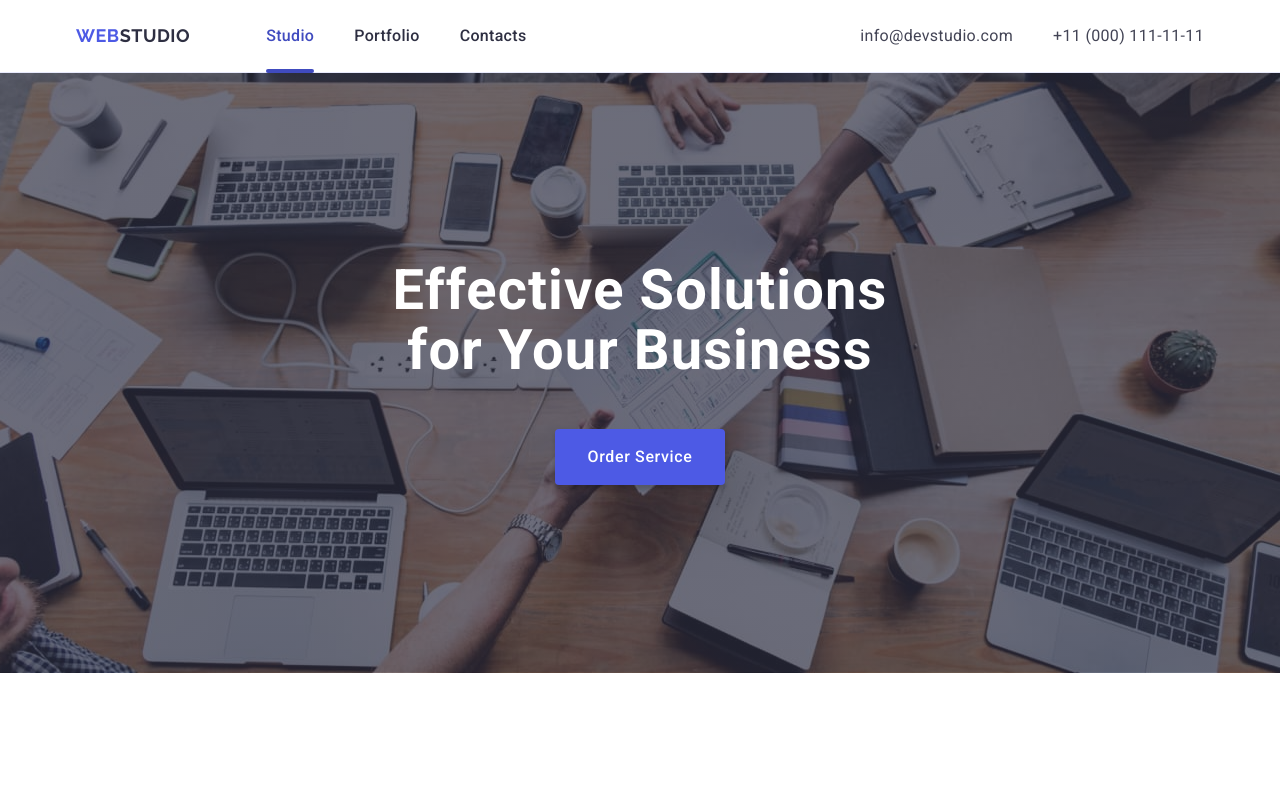
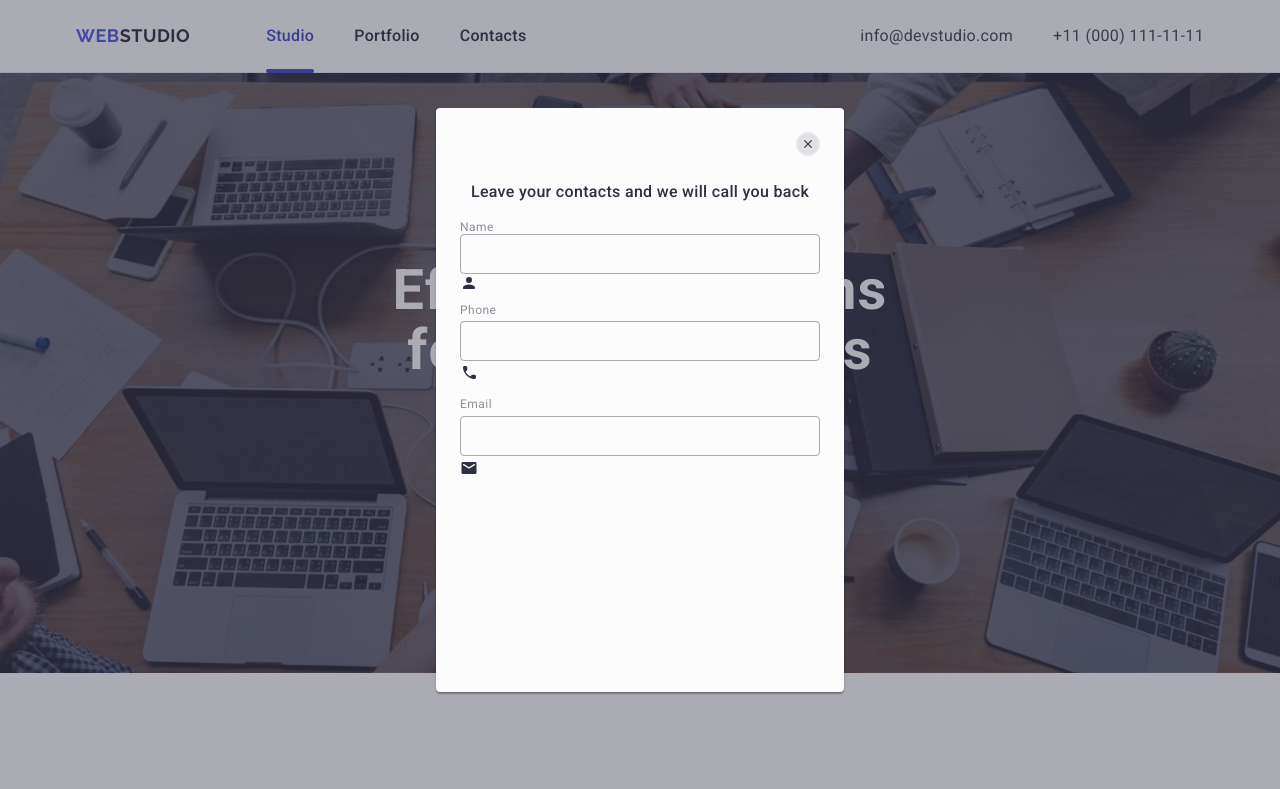
Before and after one commit to Nadiia-Yuce/goit-markup-hw-05, a plain HTML site: page index.html in a window 1280 px wide. Shown: the top 789 px of the page. Drawn offline with nearby package versions, Linux system fonts and the light colour scheme.

Commit message:
add modal window

```diff
--- a/css/styles.css
+++ b/css/styles.css
@@ -475,3 +475,102 @@ button {
 .footer-social-icon {
   fill: #f4f4fd;
 }
+
+.backdrop {
+  position: fixed;
+  top: 0;
+  background: rgba(46, 47, 66, 0.4);
+  width: 100%;
+  height: 100%;
+  z-index: 999;
+  /* opacity: 0;
+  visibility: hidden;
+  pointer-events: none; */
+}
+
+.is-open {
+  opacity: 1;
+  visibility: visible;
+  pointer-events: auto;
+}
+
+.modal {
+  width: 408px;
+  min-height: 584px;
+  box-shadow: 0 1px 1px 0 rgba(0, 0, 0, 0.14), 0 1px 3px 0 rgba(0, 0, 0, 0.12),
+    0 2px 1px 0 rgba(0, 0, 0, 0.2);
+  background-color: #fcfcfc;
+  border-radius: 4px;
+  padding: 72px 24px 24px 24px;
+  position: absolute;
+  top: 50%;
+  left: 50%;
+  transform: translate(-50%, -50%);
+}
+
+.modal-close-btn {
+  border-radius: 50%;
+  width: 24px;
+  height: 24px;
+  position: absolute;
+  right: 24px;
+  top: 24px;
+  border: 1px solid #e7e9fc;
+  background-color: rgba(0, 0, 0, 0.1);
+  transition: 250ms cubic-bezier(0.4, 0, 0.2, 1);
+}
+
+.modal-close-btn:hover,
+.modal-close-btn:focus {
+  background-color: #404bbf;
+}
+
+.modal-close-icon {
+  fill: #2e2f42;
+  position: absolute;
+  top: 50%;
+  left: 50%;
+  transform: translate(-50%, -50%);
+  transition: 250ms cubic-bezier(0.4, 0, 0.2, 1);
+}
+
+.modal-close-icon:hover,
+.modal-close-icon:focus {
+  fill: #fff;
+}
+
+.modal-title {
+  font-weight: 500;
+  font-size: 16px;
+  line-height: 1.5;
+  letter-spacing: 0.02em;
+  text-align: center;
+  color: #2e2f42;
+  margin-bottom: 16px;
+}
+
+.modal-field {
+  margin-bottom: 8px;
+}
+
+.modal-input {
+  width: 100%;
+  border: 1px solid rgba(46, 47, 66, 0.4);
+  border-radius: 4px;
+  height: 40px;
+  background-color: transparent;
+  padding-left: 38px;
+}
+
+.form-label {
+  display: block;
+  margin-bottom: 4px;
+  font-size: 12px;
+  line-height: 1.17;
+  letter-spacing: 0.04em;
+  color: #8e8f99;
+}
+
+.modal-icon {
+  fill: #2e2f42;
+}
--- a/index.html
+++ b/index.html
@@ -458,5 +458,53 @@
         </div>
       </div>
     </footer>
+    <div class="backdrop">
+      <div class="modal">
+        <button type="button" class="modal-close-btn">
+          <svg class="modal-close-icon" width="8" height="8">
+            <use href="./images/icons.svg#icon-close"></use>
+          </svg>
+        </button>
+        <p class="modal-title">Leave your contacts and we will call you back</p>
+        <form>
+          <div class="modal-field">
+            <label for="user-name" class="form-label">Name<label>
+            <input
+              type="text"
+              name="user-name"
+              class="modal-input"
+              id="user-name"
+            />
+            <svg class="modal-icon" width="18" height="18">
+              <use href="./images/icons.svg#icon-user"></use>
+            </svg>
+          </div>
+          <div class="modal-field">
+            <label for="user-telefon" class="form-label">Phone</label>
+            <input
+              type="tel"
+              name="user-telefon"
+              class="modal-input"
+              id="user-telefon"
+            />
+            <svg class="modal-icon" width="18" height="24">
+              <use href="./images/icons.svg#icon-telefon"></use>
+            </svg>
+          </div>
+          <div class="modal-field">
+            <label for="user-email" class="form-label">Email</label>
+            <input
+              type="email"
+              name="user-email"
+              class="modal-input"
+              id="user-email"
+            />
+            <svg class="modal-icon" width="18" height="24">
+              <use href="./images/icons.svg#icon-email"></use>
+            </svg>
+          </div>
+        </form>
+      </div>
+    </div>
   </body>
 </html>
```
